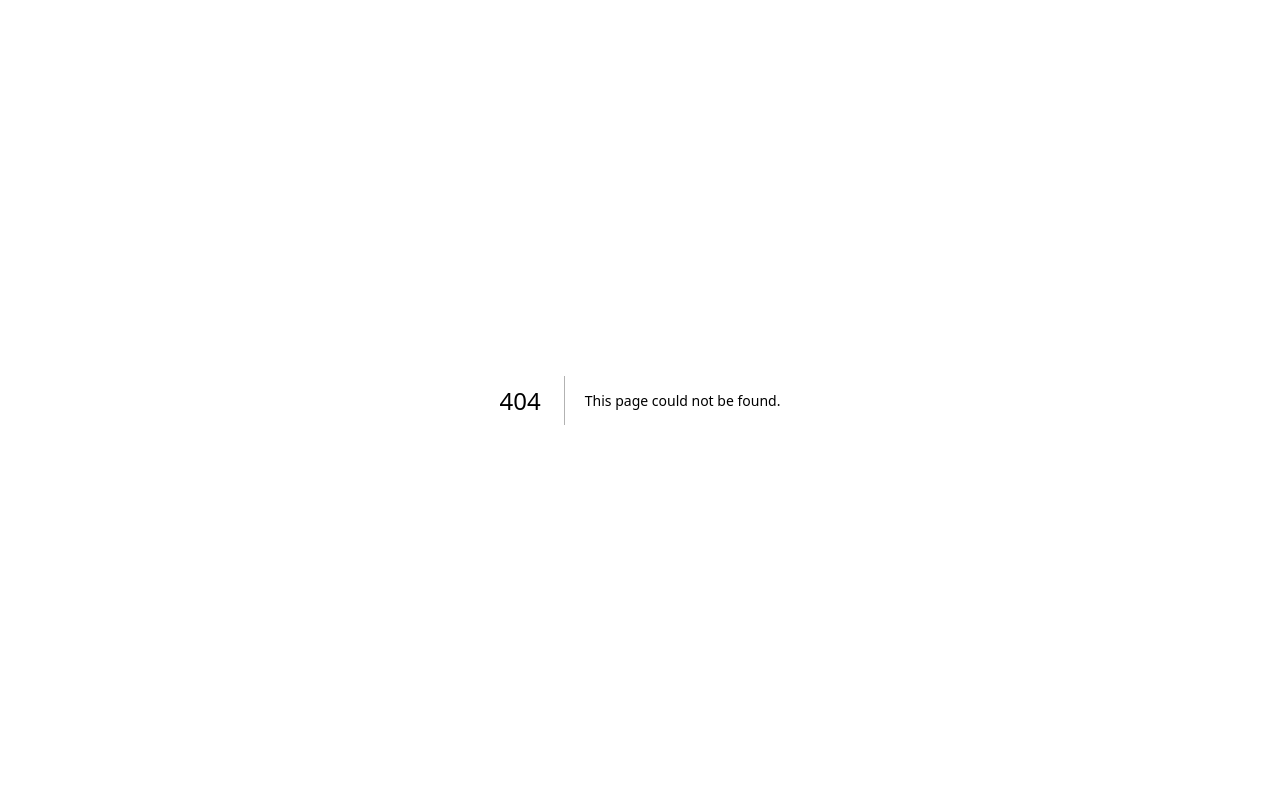
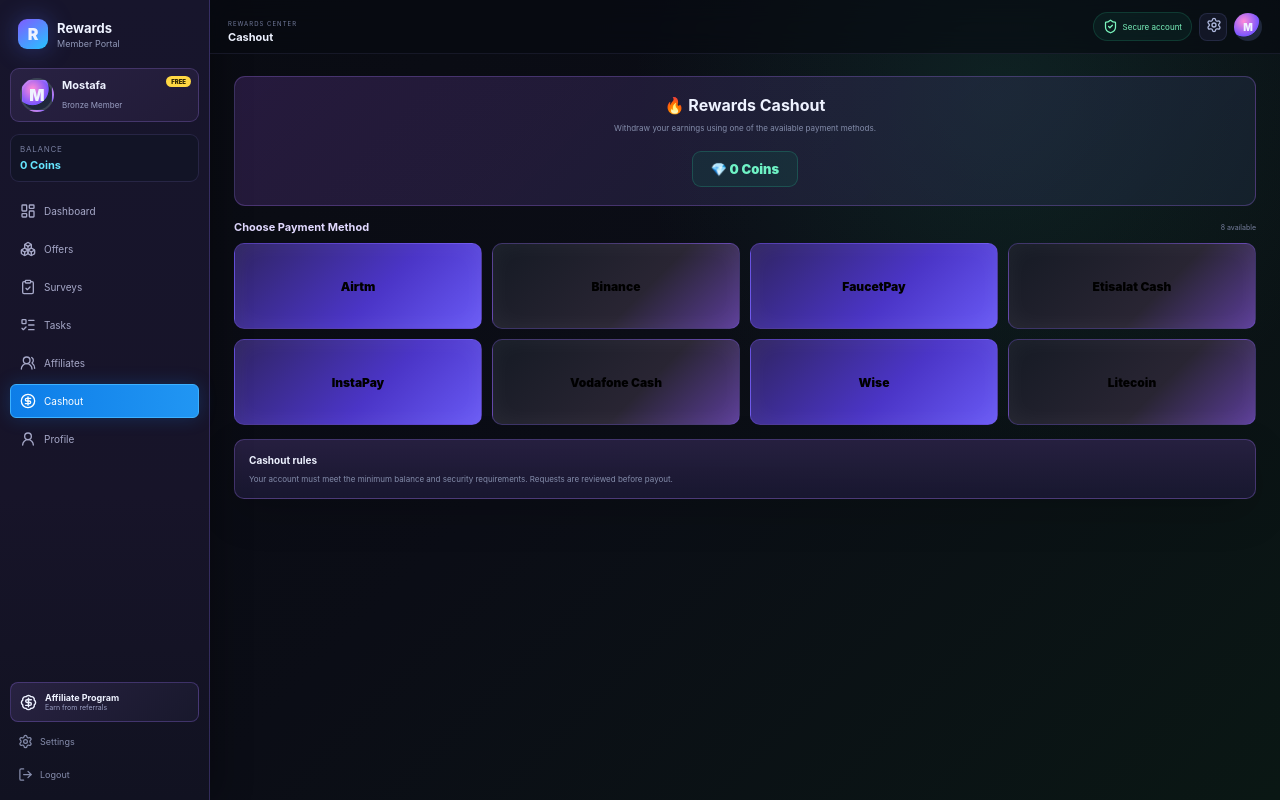
Before and after one commit to omarkhair-labs/rewards-platform, a Next.js app in the folder apps/web/: page /cashout in a window 1280 px wide. Before the commit this address had no page. Built offline with nearby package versions, Linux system fonts and the light colour scheme.

Commit message:
web: add apps/web/app/(portal)/cashout/page.tsx

```diff
--- /dev/null
+++ b/apps/web/app/(portal)/cashout/page.tsx
@@ -0,0 +1,33 @@
+'use client';
+
+import { useState } from 'react';
+import { paymentMethods } from '@/lib/demo';
+
+export default function CashoutPage(){
+  const [method,setMethod]=useState<string|null>(null);
+  return <>
+    <div className="cashout-hero">
+      <h1>🔥 Rewards Cashout</h1>
+      <p className="muted" style={{fontSize:8}}>Withdraw your earnings using one of the available payment methods.</p>
+      <div className="coin-display">💎 0 Coins</div>
+    </div>
+    <div className="section-heading"><h2>Choose Payment Method</h2><span>{paymentMethods.length} available</span></div>
+    <div className="payment-grid">
+      {paymentMethods.map(m=><button key={m} className="payment-card" onClick={()=>setMethod(m)}>{m}</button>)}
+    </div>
+    <div className="panel mt">
+      <h2 style={{fontSize:10,marginTop:0}}>Cashout rules</h2>
+      <p className="muted" style={{fontSize:8,marginBottom:0}}>Your account must meet the minimum balance and security requirements. Requests are reviewed before payout.</p>
+    </div>
+    {method&&<div className="modal-backdrop" onClick={()=>setMethod(null)}>
+      <div className="modal" onClick={e=>e.stopPropagation()}>
+        <h2>{method} cashout</h2>
+        <div className="form-grid">
+          <div className="field"><label>Account details</label><input placeholder={'Enter '+method+' account'}/></div>
+          <div className="field"><label>Coins</label><input type="number" placeholder="Amount"/></div>
+        </div>
+        <div className="modal-actions"><button className="secondary-button" onClick={()=>setMethod(null)}>Cancel</button><button className="primary-button">Request cashout</button></div>
+      </div>
+    </div>}
+  </>;
+}
```
